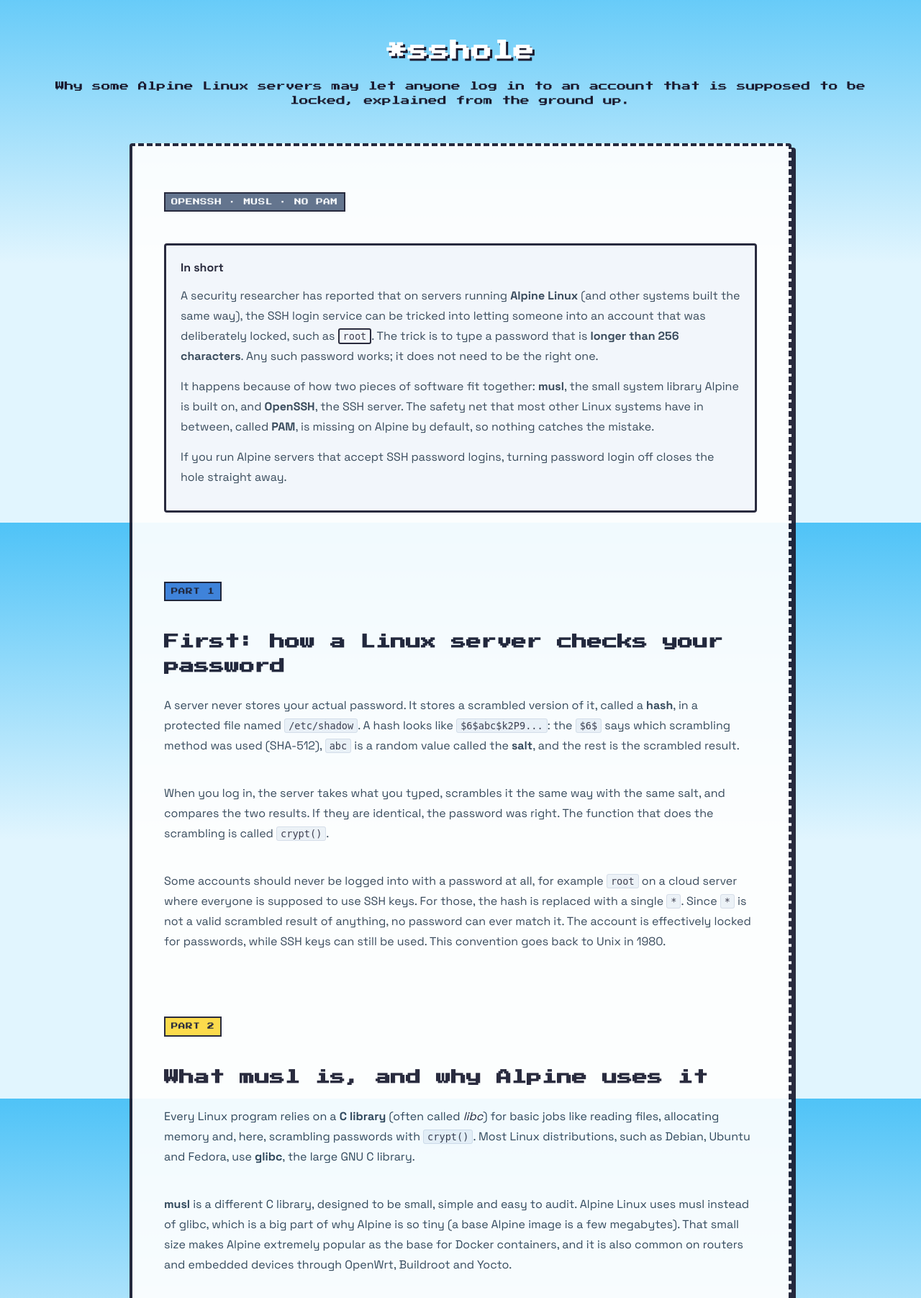
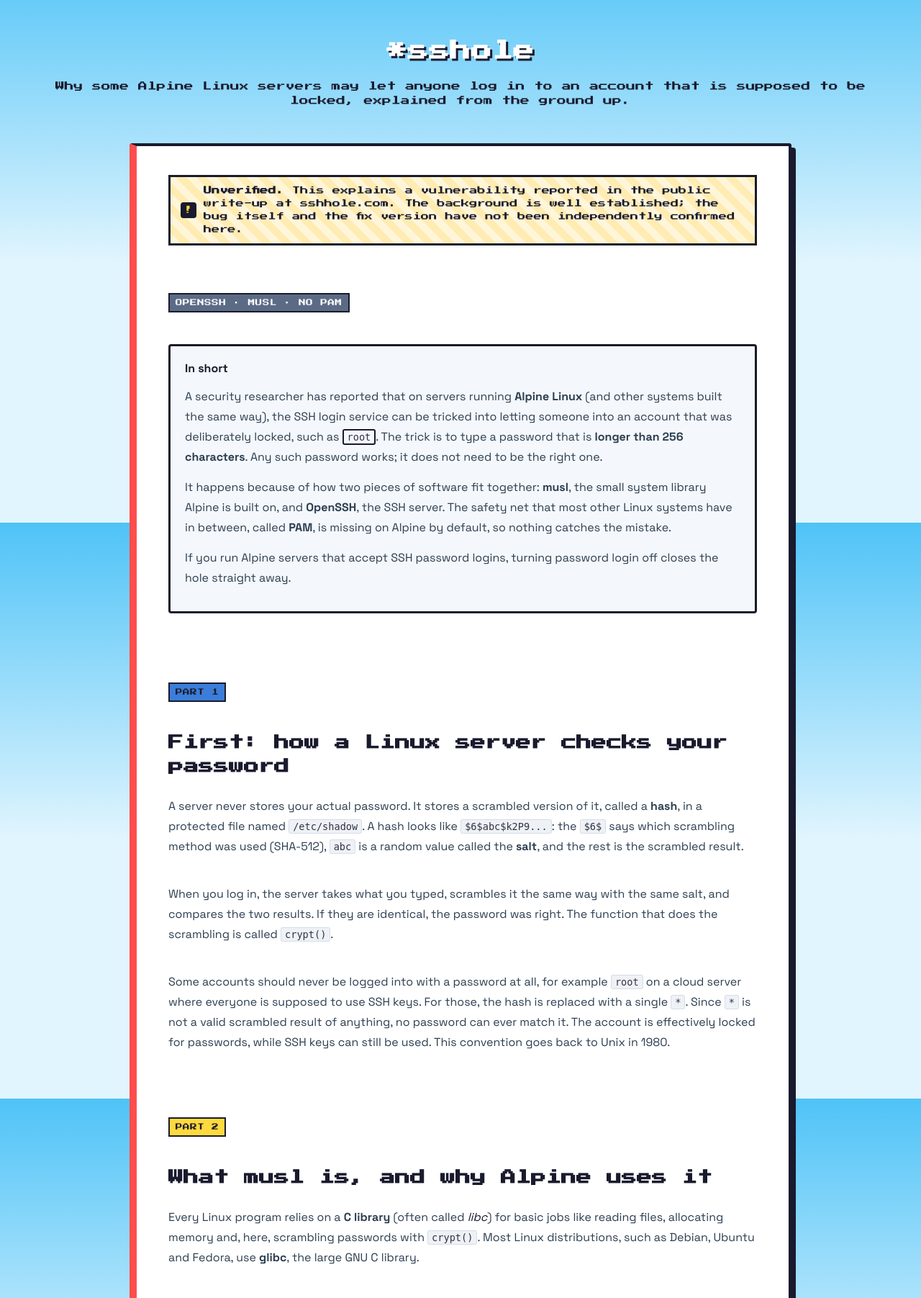
Before and after one commit to aasritha-y/sshole, a PHP site: page / in a window 1280 px wide. Shown: the part 74-1877 px from the top of the page at 72% size. Run offline with PHP 8.4, Linux system fonts and the light colour scheme.

Commit message:
Use a solid card border and an unverified banner

```diff
--- a/docs/index.html
+++ b/docs/index.html
@@ -28,7 +28,11 @@
 </section>
 
 <div class="report-list">
-  <div class="report-entry report-entry-unverified walkthrough" style="flex-direction: column;">
+  <div class="report-entry report-entry-red walkthrough" style="flex-direction: column;">
+    <div class="unverified-banner">
+      <span class="ub-mark">!</span>
+      <span><strong>Unverified.</strong> This explains a vulnerability reported in the public write-up at sshhole.com. The background is well established; the bug itself and the fix version have not been independently confirmed here.</span>
+    </div>
 
           <div id="summary"></div>
 
--- a/public/index.php
+++ b/public/index.php
@@ -35,7 +35,11 @@ $stageClasses = ['stage-attacker', 'stage-crash', 'stage-engine', 'stage-engine'
 </section>
 
 <div class="report-list">
-  <div class="report-entry report-entry-unverified walkthrough" style="flex-direction: column;">
+  <div class="report-entry report-entry-red walkthrough" style="flex-direction: column;">
+    <div class="unverified-banner">
+      <span class="ub-mark">!</span>
+      <span><strong>Unverified.</strong> This explains a vulnerability reported in the public write-up at sshhole.com. The background is well established; the bug itself and the fix version have not been independently confirmed here.</span>
+    </div>
 
     <?php foreach ($c['sections'] as $i => $s): ?>
       <div id="<?= $e($s['id']) ?>"></div>
```
